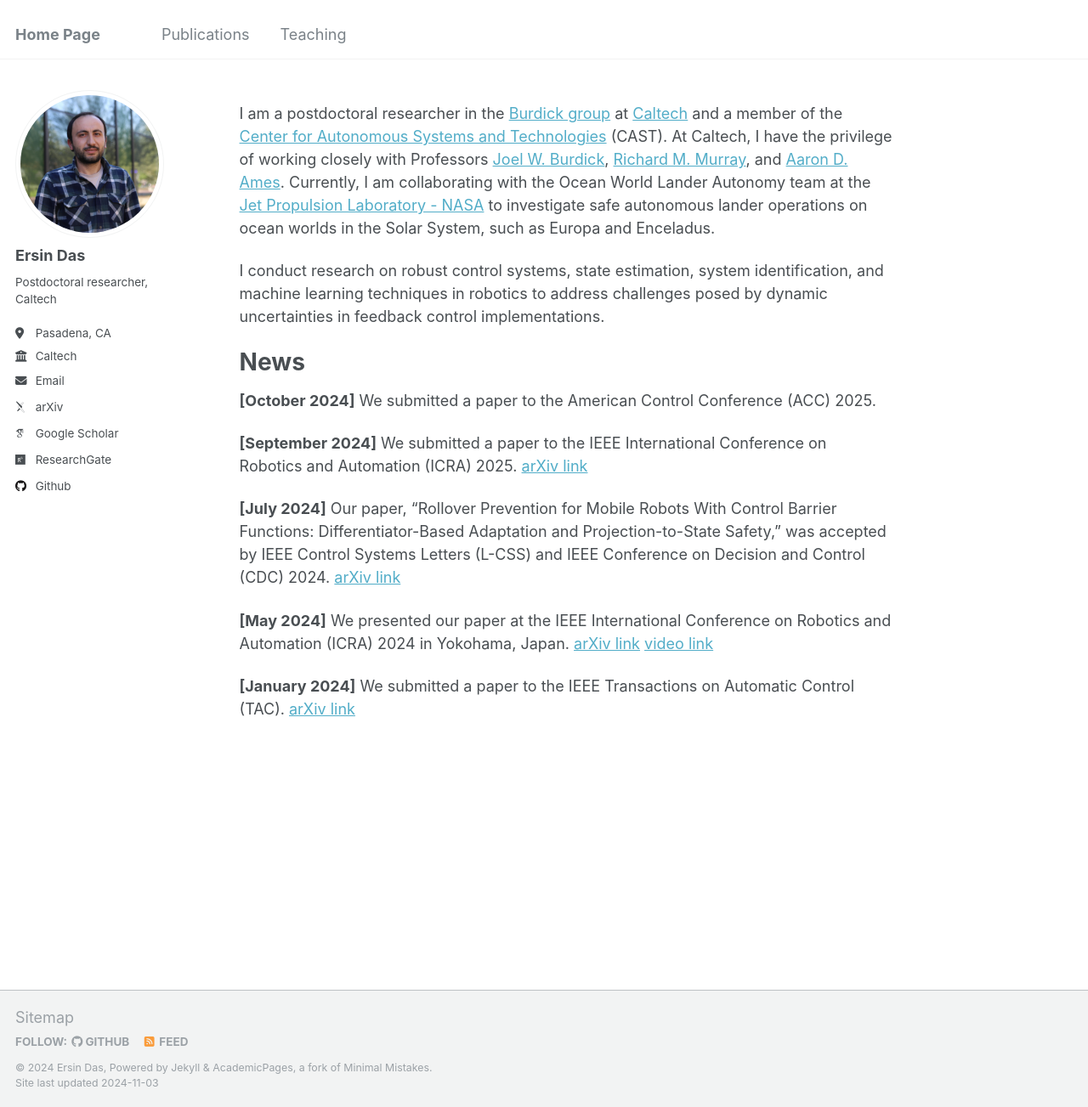
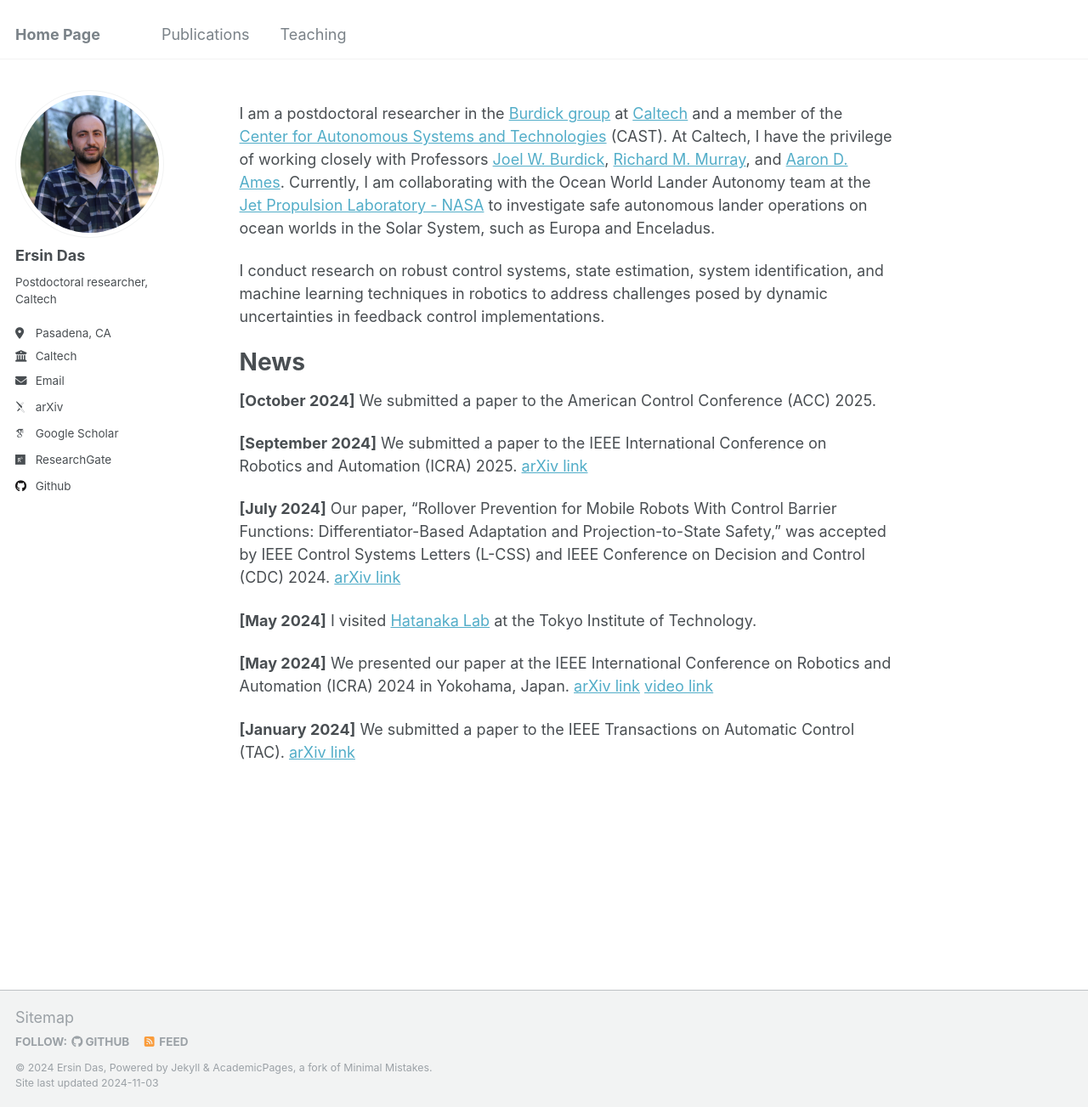
Before and after one commit to ersindas/ersindas.github.io, a Jekyll site: the page built from _pages/about.md, in a window 1280 px wide and 1303 px high. Shown: the whole window at 85% size. Built offline with Jekyll 4.4.1, drawn with Linux system fonts in a browser that asks for light colours; some web fonts are replaced.

Commit message:
Update about.md

```diff
--- a/_pages/about.md
+++ b/_pages/about.md
@@ -18,6 +18,8 @@ News
 **[September 2024]** We submitted a paper to the IEEE International Conference on Robotics and Automation (ICRA) 2025. [arXiv link](https://arxiv.org/pdf/2409.10802)
 
 **[July 2024]** Our paper, "Rollover Prevention for Mobile Robots With Control Barrier Functions: Differentiator-Based Adaptation and Projection-to-State Safety," was accepted by IEEE Control Systems Letters (L-CSS) and IEEE Conference on Decision and Control (CDC) 2024. [arXiv link](https://arxiv.org/pdf/2403.08916)
+
+**[May 2024]** I visited [Hatanaka Lab](https://hatanakalab.wixsite.com/website) at the Tokyo Institute of Technology.
 
 **[May 2024]** We presented our paper at the IEEE International Conference on Robotics and Automation (ICRA) 2024 in Yokohama, Japan. [arXiv link](https://arxiv.org/pdf/2310.05865) [video link](https://youtu.be/41Jh1GD_9Ok)
 
```
